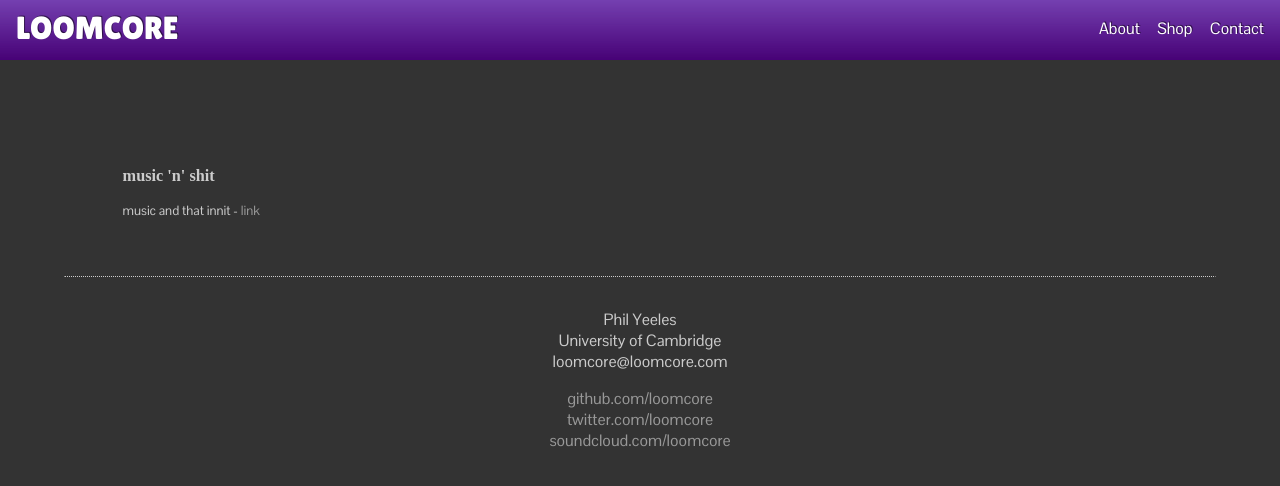
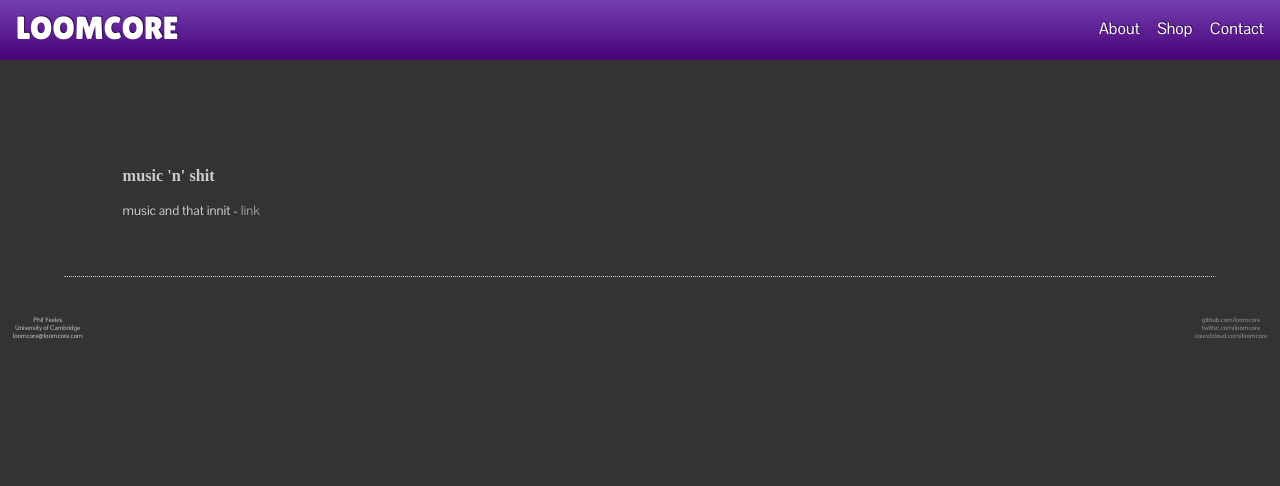
Before and after one commit to loomcore/producer, a Jekyll site: the page built from index.html, in a window 1280 px wide. Shown: the top 486 px of the page. Built offline with Jekyll 4.4.1, drawn with Linux system fonts in a browser that asks for light colours; some web fonts are replaced; Markdown is read by kramdown in place of the engine named in the settings.

Commit message:
trying to fix footer

```diff
--- a/_layouts/default.html
+++ b/_layouts/default.html
@@ -38,15 +38,15 @@
     {{ content }}
   </div>
 
-  <div class="footer">
-    <div class="contact">
+  <div class="footer" style="font-size:40%;">
+    <div class="contact" style="float: left; margin-left: 2em;">
       <p>
         Phil Yeeles<br />
         University of Cambridge<br />
         loomcore@loomcore.com
       </p>
     </div>
-    <div class="contact">
+    <div class="contact" style="float: right; margin-right: 2em;">
       <p>
         <a href="http://github.com/loomcore/">github.com/loomcore</a><br />
         <a href="http://twitter.com/loomcore/">twitter.com/loomcore</a><br />
--- a/css/screen.css
+++ b/css/screen.css
@@ -188,10 +188,6 @@ ul.posts {
       margin-right: 3em;
     }
 
-     .site .footer .contact p {
-      font-size: 10%;
-    }
-
 /*       .site .footer .contact a {
         color: #999;
       } */
```
